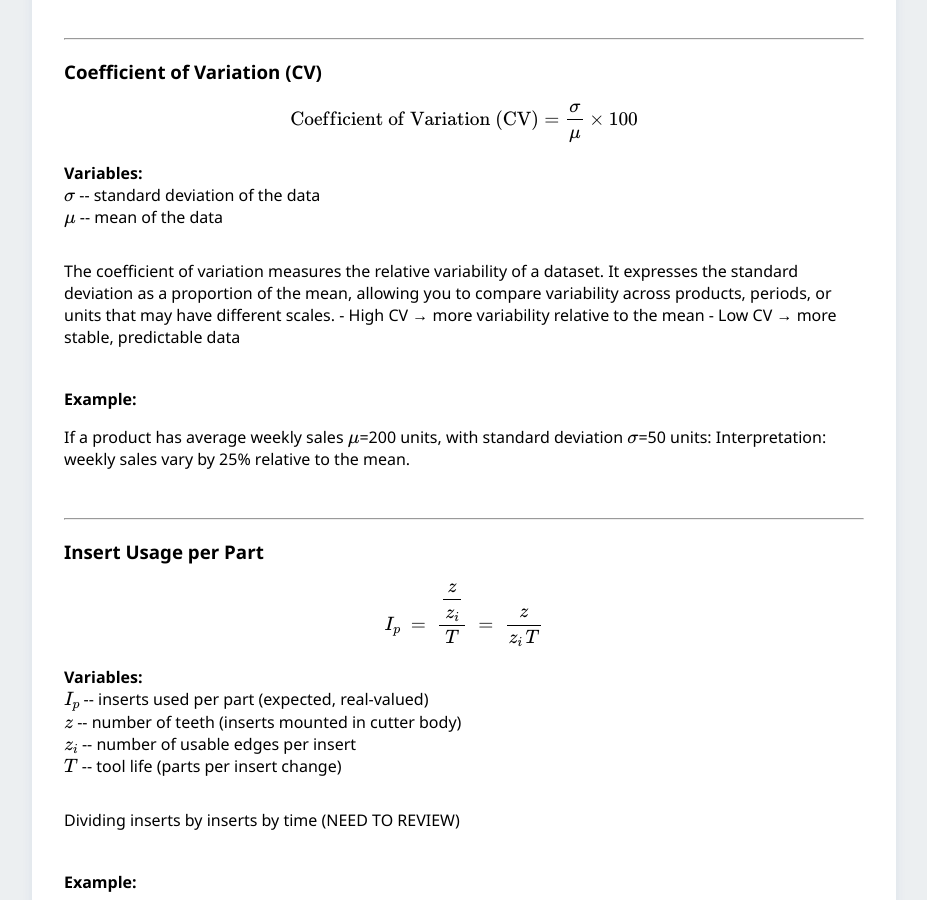
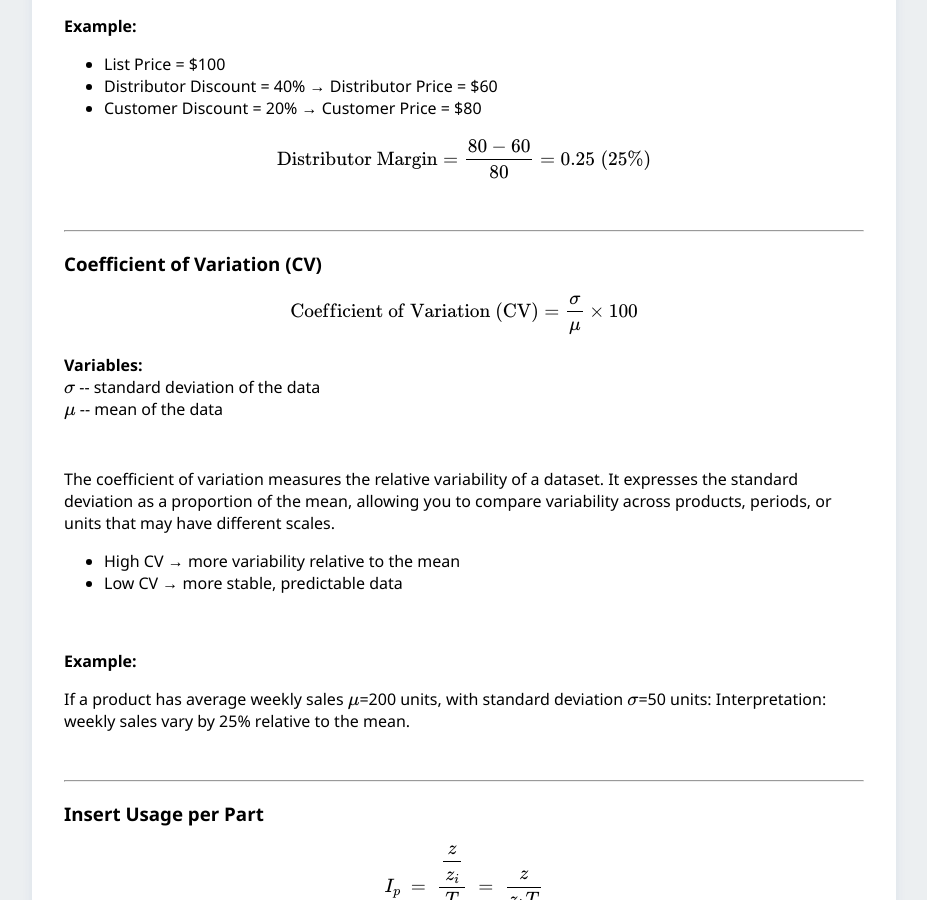
Before and after one commit to jaymcc2/product-sales-formulas, a Jekyll site: the page built from sales_math/index.md, in a window 1280 px wide and 900 px high, scrolled down 3085 px. Shown: the whole window, without its empty margins (176-1103 px from the left). Built offline with Jekyll 4.4.1, drawn with Linux system fonts in a browser that asks for light colours.

Commit message:
added markdownify to formula comment

```diff
--- a/_includes/formula.html
+++ b/_includes/formula.html
@@ -12,7 +12,7 @@
         </div>
     {% endif %}
     {% if include.formula.comment %}
-    <div class="block formula-comment">{{ include.formula.comment }}</div>
+    <div class="block formula-comment">{{ include.formula.comment | markdownify }}</div>
     {% endif %}
     {% if include.formula.examples %}
 
```
